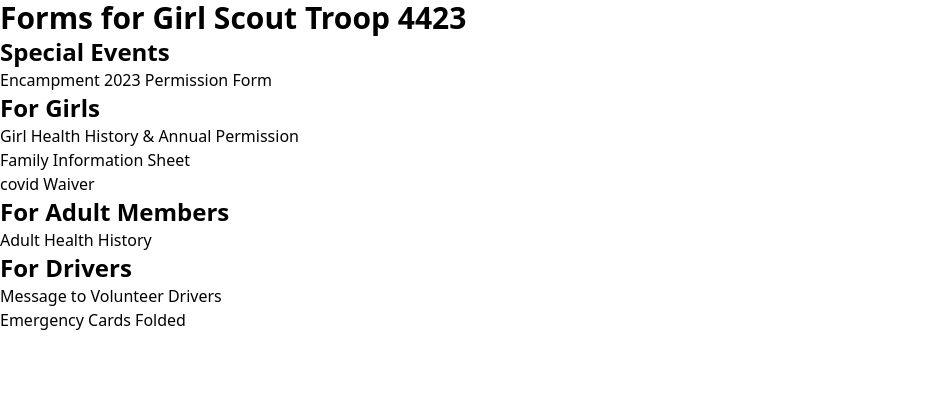
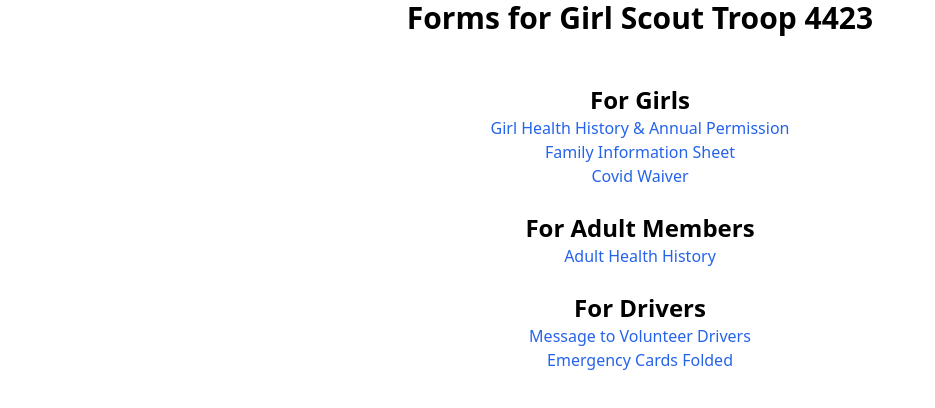
Before and after one commit to San-Diego-Girl-Scout-Troop-4423/forms, a plain HTML site: page index.html in a window 1280 px wide. Shown: the whole page, without its empty margins (0-935 px from the left). Drawn offline with nearby package versions, Linux system fonts and the light colour scheme.

Commit message:
Style changes, and remove Encampment permission

```diff
--- a/index.html
+++ b/index.html
@@ -9,15 +9,6 @@
   <script language="javascript">
 
     const formPdfs = [
-        {
-            name : 'Special Events',
-            forms : [
-            {
-                'name' : 'Encampment 2023 Permission Form',
-                'pdf' : 'TR-2006W_Trip_or_Event_Permission-4423.pdf',
-                'fillable' : true,
-            },
-        ]},
         {
             name : 'For Girls',
             forms : [
@@ -31,7 +22,7 @@
                 'pdf' : 'TR-2026W_Family_Information_Sheet.pdf',
                 'fillable' : true,
             },            {
-                'name' : 'covid Waiver',
+                'name' : 'Covid Waiver',
                 'pdf' : 'TR_1853W_COVID_Girl_and_Adult_Participation_Guidance_and_Waiver.pdf',
                 'fillable' : true,
             },
@@ -71,9 +62,9 @@
         }
 
         formPdfs.forEach(function (section) {
-            formsDiv.append('<h2 class="text-2xl font-bold">' + section.name + '</h2>');
+            formsDiv.append('<br /><h2 class="text-2xl font-bold">' + section.name + '</h2>');
             section.forms.forEach(function (form) {
-                formsDiv.append('<p><a href="' + formatPDFLink(form.pdf) + '" target="_blank">' + form.name + '</a></p>');
+                formsDiv.append('<p><a class="text-blue-600" href="' + formatPDFLink(form.pdf) + '" target="_blank">' + form.name + '</a></p>');
             });
         });
 
@@ -81,10 +72,11 @@
 
   </script>
 </head>
-<body>
+<body class="text-center">
   <h1 class="text-3xl font-bold">
     Forms for Girl Scout Troop 4423
   </h1>
+  <br />
   <div id="forms">
   </div>
 </body>
```
Also changed, not shown: 1 other file.
